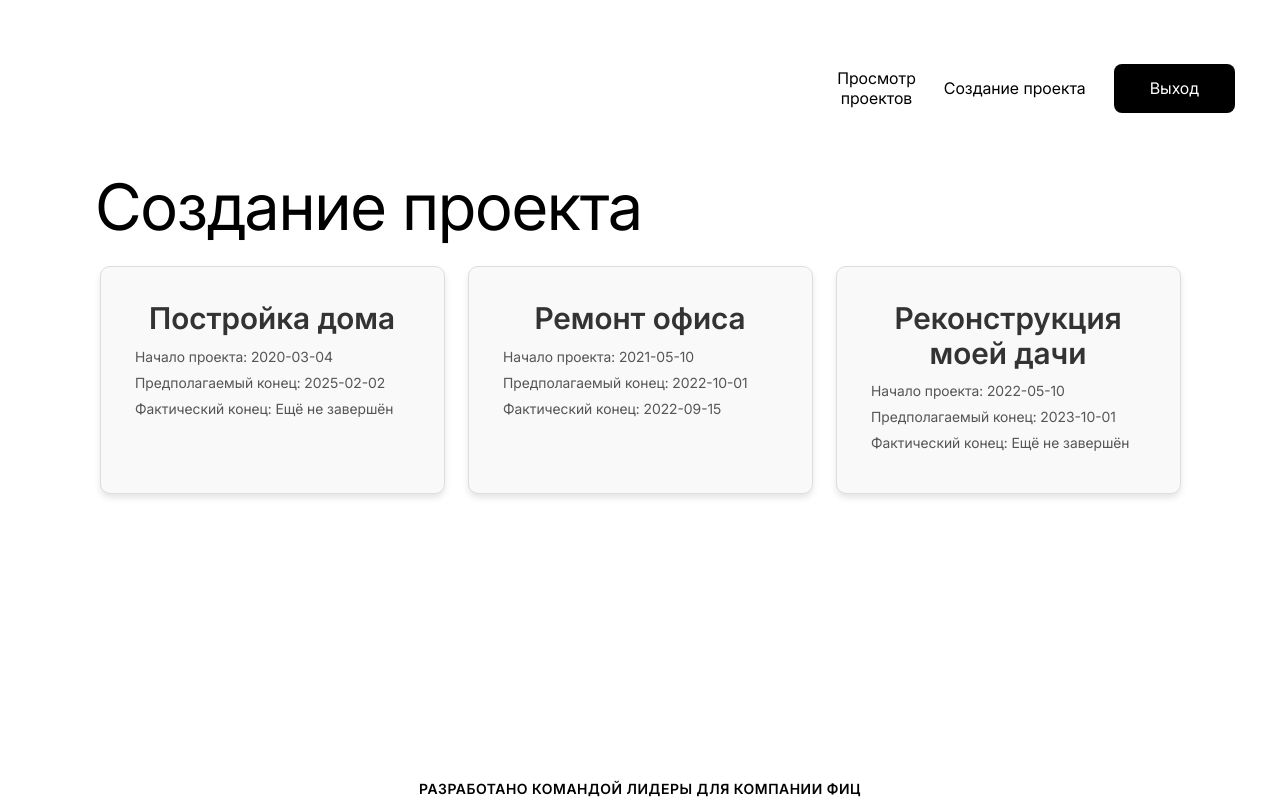
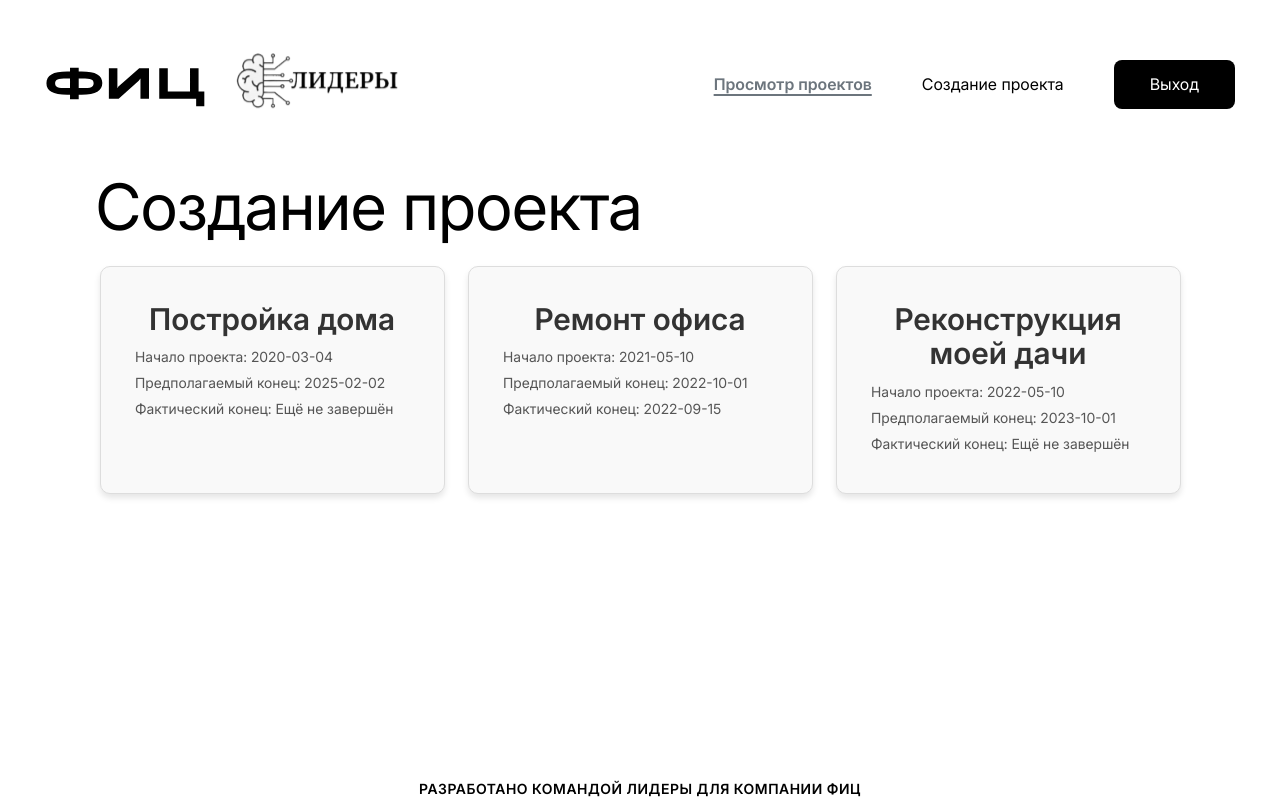
Before and after one commit to Err0r31/fiz_one, a React (Create React App) app: page /create-project in a window 1280 px wide. Built offline with nearby package versions, Linux system fonts and the light colour scheme.

Commit message:
restyle header

```diff
--- a/src/components/layout/Layout.css
+++ b/src/components/layout/Layout.css
@@ -1,11 +1,29 @@
-.header {
-    padding: 6.4rem 0 5.6rem;
+.header__wrapper {
+    display: flex;
+    justify-content: space-between;
+    gap: 2.8rem;
+    align-items: center;
 }
 
-.header__wrapper {
+.header__logo {
+    margin-top: 1%;
     display: flex;
-    justify-content: flex-end;
-    gap: 2.8rem;
+    align-items: center;
+    gap: 1rem;
+}
+
+.header__logo-image {
+    max-width: 45%;
+    height: auto;
+}
+
+.logo-company {
+    max-width: 35%;
+}
+
+.header__nav {
+    display: flex;
+    gap: 5rem;
     align-items: center;
 }
 
@@ -14,6 +32,21 @@
     line-height: 130%;
     text-align: center;
     color: #000;
+}
+
+.header__link--active {
+    text-decoration: underline;
+    text-decoration-color: #6c757d;
+    text-decoration-thickness: 2px;
+    text-underline-offset: 4px;
+    color: #6c757d;
+    font-weight: bold;
+    transition: all 0.3s ease;
+}
+
+.header__link:hover {
+    text-decoration-color: #5a6268;
+    color: #5a6268;
 }
 
 .header__link--black {
--- a/src/components/layout/Layout.jsx
+++ b/src/components/layout/Layout.jsx
@@ -1,15 +1,23 @@
 import React from "react";
 import { Link } from "react-router-dom";
 import './Layout.css';
+import logoTeam from '../../assets/img/logo/logo-team.svg';
+import logoCompany from '../../assets/img/logo/logo-company.svg';
 
 function Layout({ PageTitle, children }) {
     return (
         <>
             <header className="header">
                 <div className="header__wrapper">
-                    <Link to='/' className="header__link">Просмотр<br /> проектов</Link>
-                    <Link to='/' className="header__link">Создание проекта</Link>
-                    <Link to='/' className="header__link header__link--black">Выход</Link>
+                    <div className="header__logo">
+                        <img className="header__logo-image logo-company" src={logoCompany} alt="Логотип компании"></img>
+                        <img className="header__logo-image logo-team" src={logoTeam} alt="Логотип команды Лидеры"></img>
+                    </div>
+                    <div className="header__nav">
+                        <Link to='/' className="header__link header__link--active">Просмотр проектов</Link>
+                        <Link to='/' className="header__link">Создание проекта</Link>
+                        <Link to='/' className="header__link header__link--black">Выход</Link>
+                    </div>
                 </div>
             </header>
             <main>
```
Also changed, not shown: src/assets/img/logo/logo-company.svg (added), src/assets/img/logo/logo-team.svg (added).
